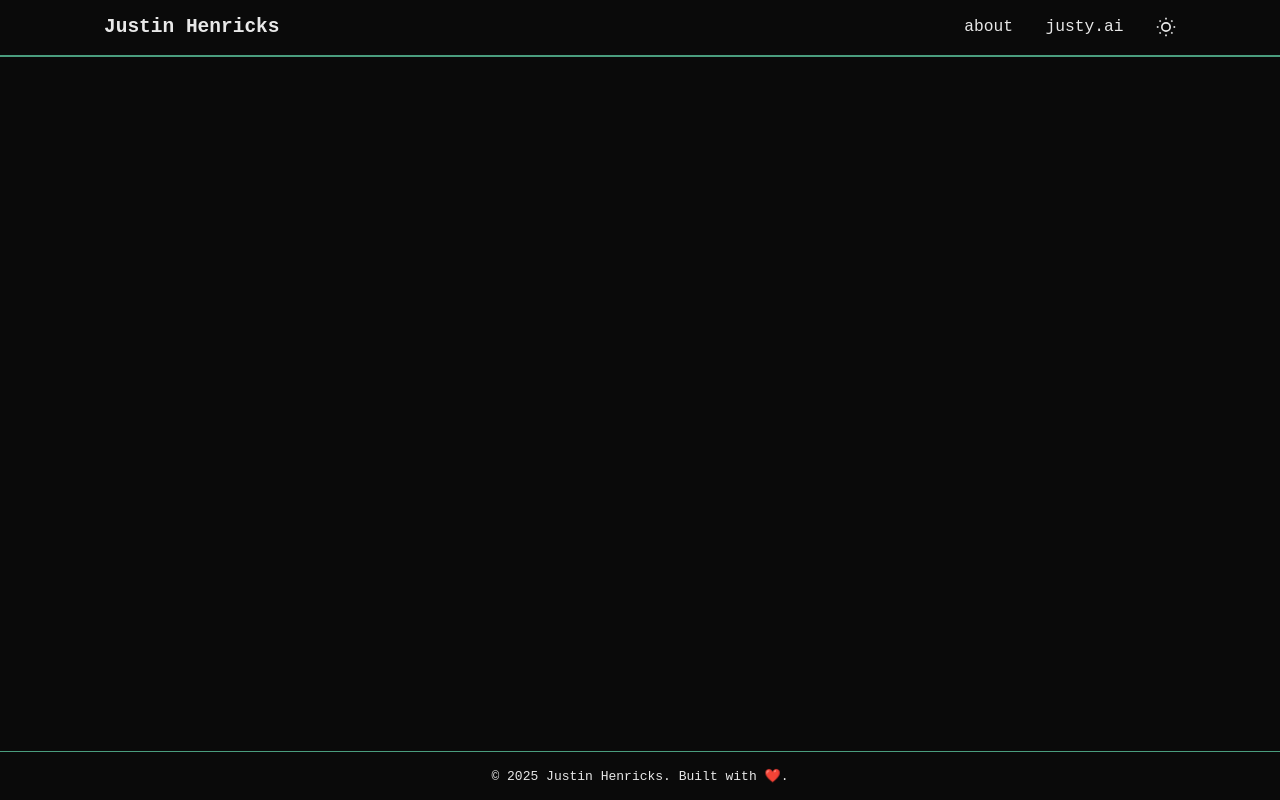
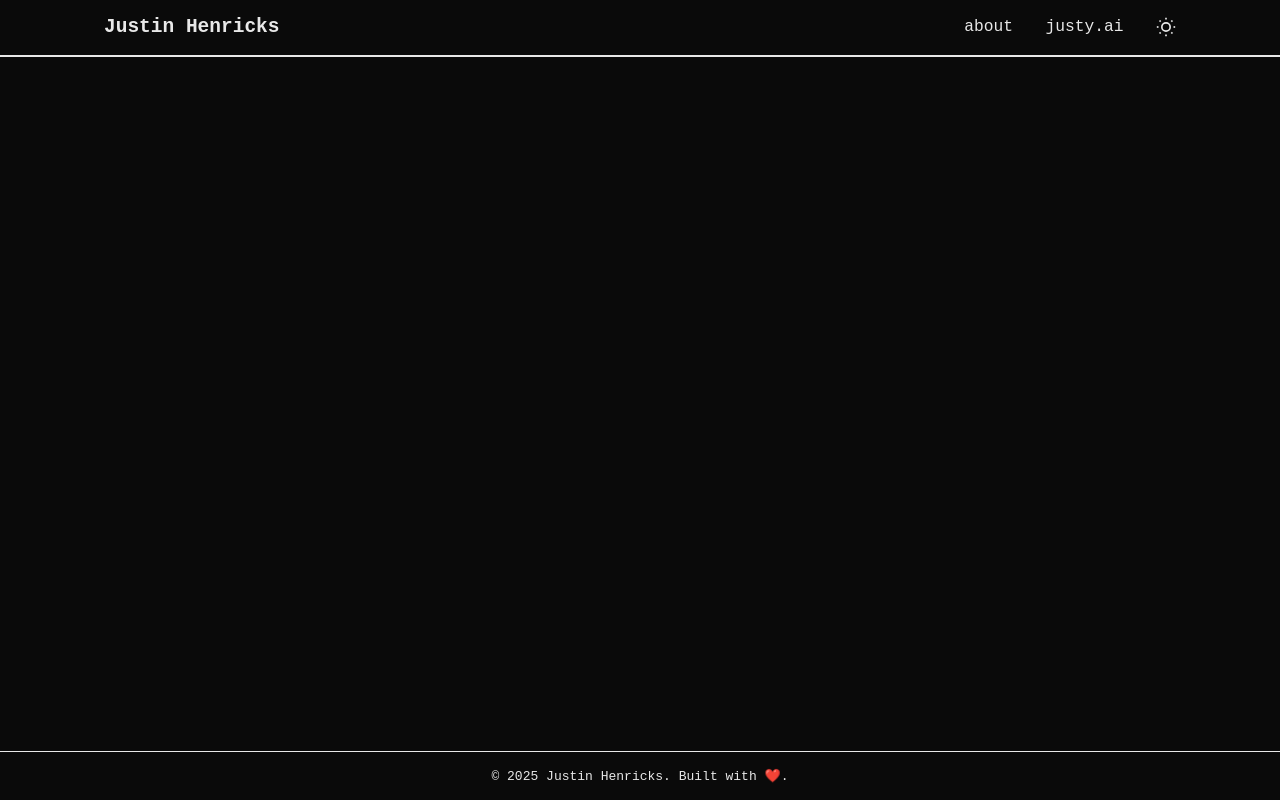
Before and after one commit to justinhenricks/minimalist-photo-journal, a website built with Vite: page index.html in a window 1280 px wide. Both pictures are taken after a click on the button "Toggle dark mode". Built offline with nearby package versions, Linux system fonts and the light colour scheme.

Commit message:
Change borders back to white

```diff
--- a/src/styles/global.css
+++ b/src/styles/global.css
@@ -14,8 +14,8 @@
   /* Dark mode colors */
   --bg-color: #0a0a0a;
   --text-color: #e8e8e8;
-  --border-color: #4a9d7e;
-  --border-color-light: #4a9d7e;
+  --border-color: #e8e8e8;
+  --border-color-light: #e8e8e8;
 }
 
 :root {
```
